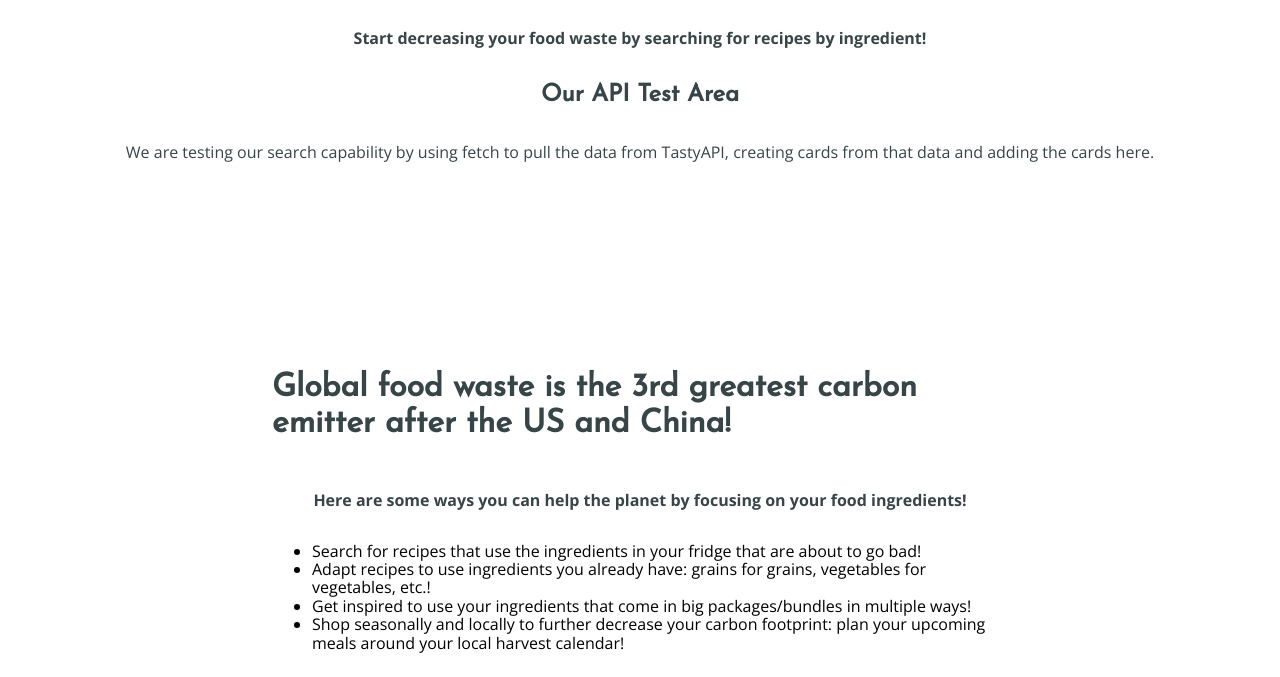
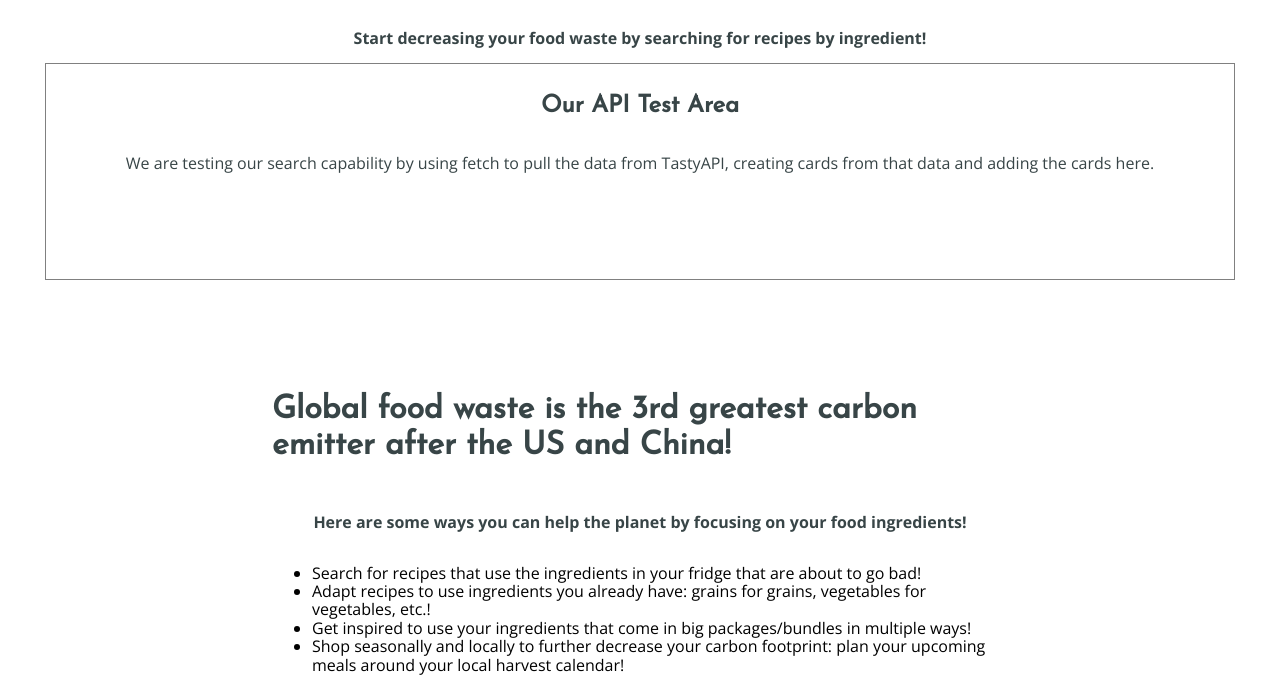
Before and after one commit to chingu-voyages/v46-tier1-team-06, a website built with Parcel: page docs/index.html in a window 1280 px wide. Shown: the part 138-815 px from the top of the page. Built offline with nearby package versions, Linux system fonts and the light colour scheme.

Commit message:
update api-test.css

```diff
--- a/docs/css/api-test.css
+++ b/docs/css/api-test.css
@@ -1,9 +1,8 @@
 #api-test {
+    padding: 10px 50px;
     display: flex;
     flex-direction: column;
+    justify-content: flex-start;
     align-items: center;
-
-    img {
-        width: 35vw;
-    }
+    border: 0.5pt solid gray;
 }
```
